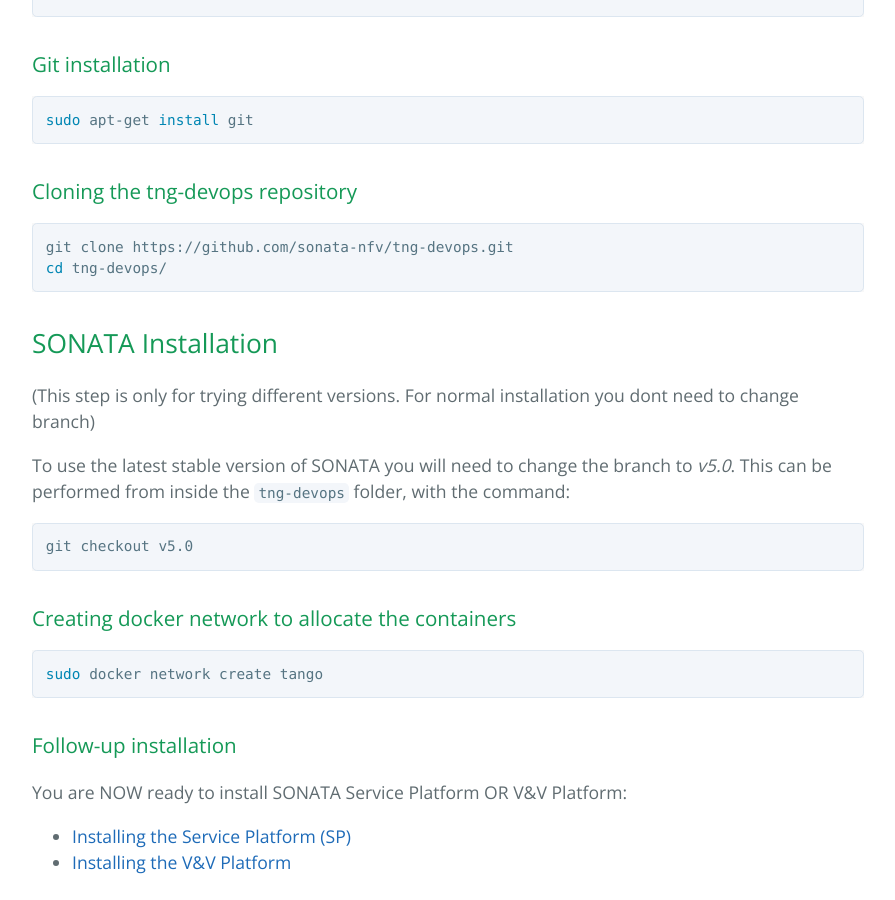
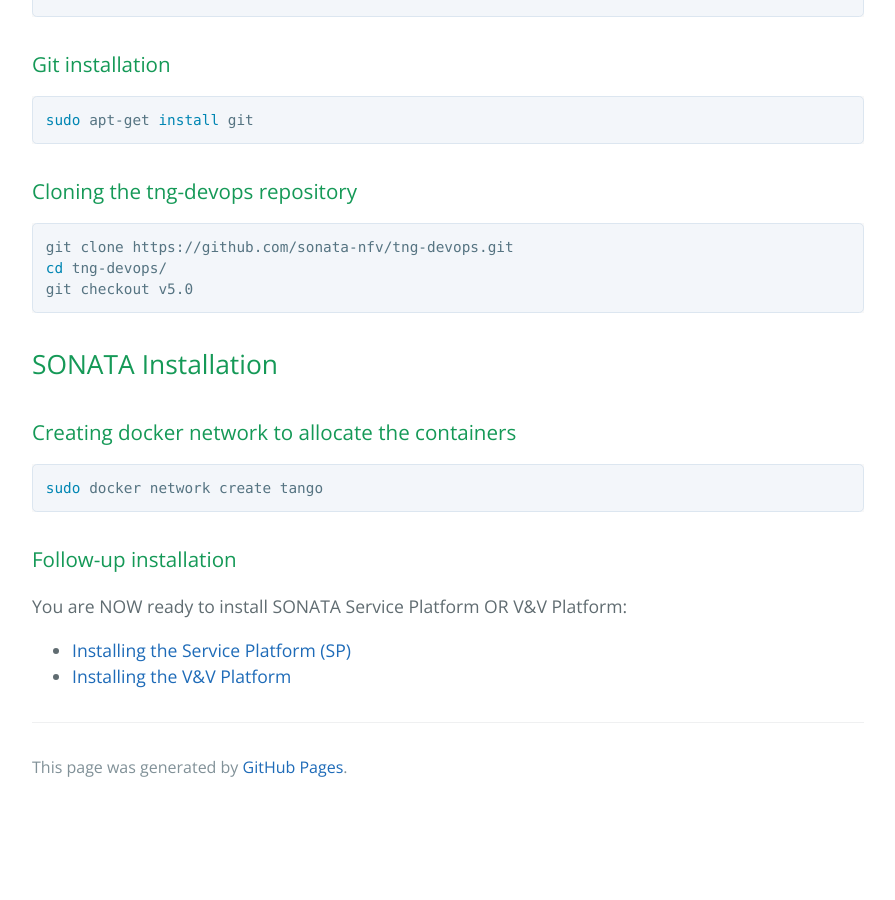
Before and after one commit to sonata-nfv/sonata-nfv.github.io, a Jekyll site: the page built from common-installation.md, in a window 1280 px wide and 900 px high, scrolled down 2242 px. Shown: the whole window, without its empty margins (192-1087 px from the left). Built offline with Jekyll 4.4.1, drawn with Linux system fonts in a browser that asks for light colours; our own code applies the rules of GitHub Pages for plain Markdown files; after the commit the page ends 3053 px from its top, so only the background shows below that.

Commit message:
Update common-installation.md

````diff
--- a/common-installation.md
+++ b/common-installation.md
@@ -94,17 +94,11 @@ sudo apt-get install git
 ```bash
 git clone https://github.com/sonata-nfv/tng-devops.git
 cd tng-devops/
+git checkout v5.0
 ```
 
 ## SONATA Installation
 
-(This step is only for trying different versions. For normal installation you dont need to change branch)
-
-To use the latest stable version of SONATA you will need to change the branch to _v5.0_. This can be performed from inside the `tng-devops` folder, with the command:
-
-```bash
-git checkout v5.0
-```
 ### Creating docker network to allocate the containers
 
 ```bash
````
